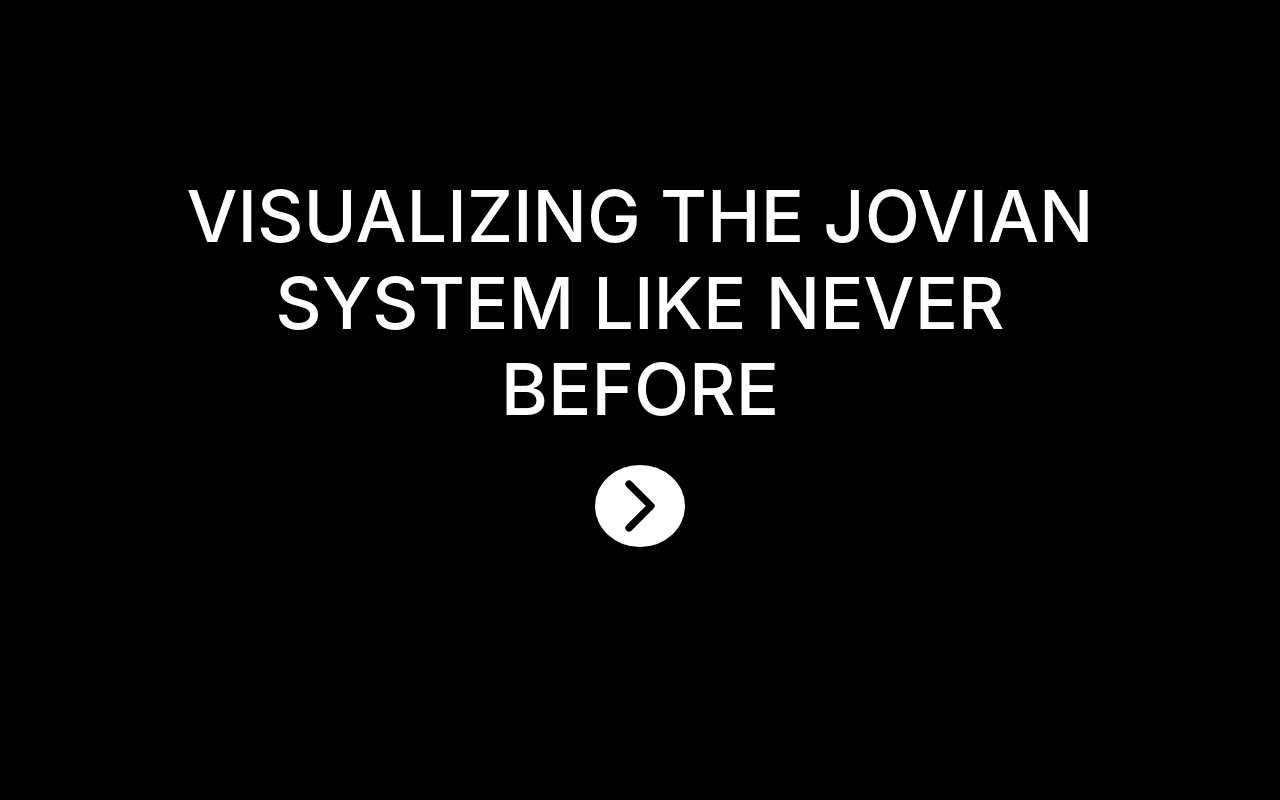
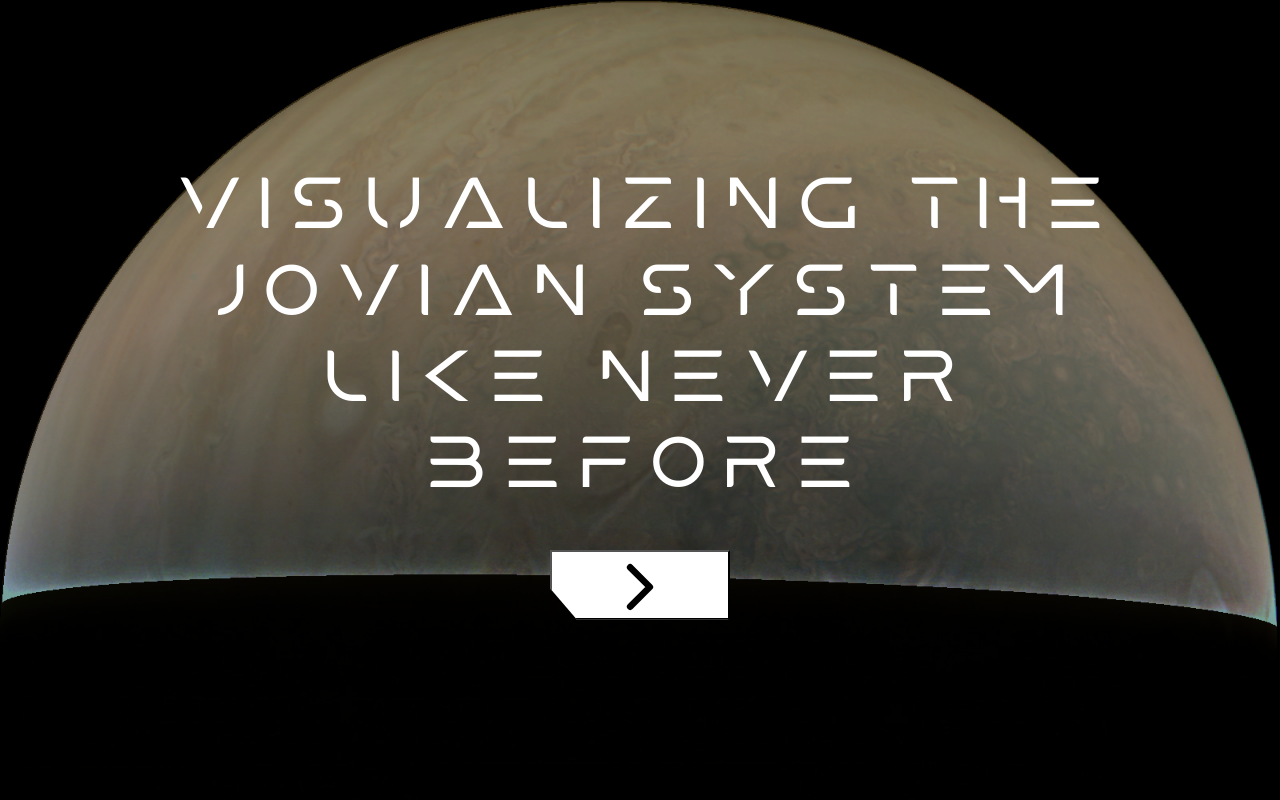
Before and after one commit to Adro312/Jovian_System, a Django app: page / in a window 1280 px wide. Run offline with Django 3.2, Linux system fonts and the light colour scheme; parts of the project's set-up code (start-up, migrations or seed data) failed here and were passed over.

Commit message:
landingPage

```diff
--- a/JovianApp/static/css/styles.css
+++ b/JovianApp/static/css/styles.css
@@ -1,24 +1,57 @@
-body {
-    background-color: black !important;
+* {
+    box-sizing: border-box;
+    margin:0px;
+    padding:0px;
+  }
+
+@font-face{
+    font-family: 'Mars';
+    src: url(../assets/Mars.ttf);
 }
 
-.container {
-    height: 90vh;
+body {
+    background-color: white !important;
+
+}
+
+.img-bg
+{
+    background-image: url(../img/V01-Final.png);
+    background-size: cover;
+}
+
+.lpage {
+    height: 100vh;
     display: flex;
     justify-content: center;
     align-items: center;
     flex-direction: column;
 }
+.container {
+    height: 85vh;
+    display: flex;
+    align-items: center;
+    flex-direction: column;
+}
 
-h1 {
+.lheading {
     width: 88% !important;
-    font-family: 'Montserrat', sans-serif;
+    font-family: 'Mars' !important;
     font-size: 4.5em !important;
     color: white !important;
     text-align: center;
 }
 
-.btn_our {
+.heading
+{
+    width: 88% !important;
+    font-family: 'Mars' !important;
+    font-size: 4.5em !important;
+    color: black !important;
+    text-align: center;
+}
+
+/* .btn_our {
     background-color: white;
     border: none;
     width: 90px;
@@ -28,7 +61,77 @@ h1 {
     justify-content: center !important;
     align-items: center !important;
 }
+ */
+.icono {
+    font-size: 70px !important;
+    color:black;
+}
 
-.icono {
-    font-size: 80px !important;
-}
+.btn_our {
+    width: 180px;
+    height: 70px;
+    text-align: center;
+    clip-path: polygon(0 0, 100% 0, 100% 100%, 15% 100%, 0% 55%);
+    background-color: white;
+    transition: .3s;
+  }
+
+  .btn_our:hover
+  {
+    transform: translateX(50px);
+    cursor: pointer;
+  }
+
+ nav
+ {
+    display: flex !important;
+    flex-direction: row !important;
+    justify-content: space-evenly !important;
+    background-color: white;
+    height: 15vh;
+    align-items:center;
+
+ }
+
+ .button {
+     height: 35px;
+    width: 120px;
+    text-align: center;
+    clip-path: polygon(0 0, 100% 0, 100% 100%, 15% 100%, 0% 55%);
+    text-decoration: none;
+    color:black;
+    background-color: black;
+  }
+  .button:hover
+  {
+    color:black;
+    cursor: pointer;
+  }
+
+.button:after {
+    clip-path: polygon(0 0, 100% 0, 100% 100%, 15% 100%, 0% 55%);
+    display: inline-block;
+    margin-inline: 3px;
+    margin-top: 3px;
+    background-color:white;
+    height: 29px;
+    width: 114px;
+  }
+  .b1:after{content:"Gallery"}
+  .b2:after{content:"How to"}
+  .b3:after{content:"Process"}
+
+  .gallery
+  {
+    display: flex;
+    flex-direction: column;
+    justify-content: center;
+    align-items: center;
+  }
+
+  .grid
+  {
+    display: grid;
+    grid-template-columns: 1fr 1fr 1fr;
+    gap: 60px;
+  }
--- a/JovianApp/static/js/app.js
+++ b/JovianApp/static/js/app.js
@@ -3,7 +3,7 @@ let str = text.innerHTML;
 
 text.innerHTML = "";
 
-let speed = 20;
+let speed = 60;
 let i = 0;
 
 function typeWriter() {
--- a/JovianApp/templates/pages/index.html
+++ b/JovianApp/templates/pages/index.html
@@ -4,8 +4,8 @@
 
 {% block contenido %}
     <!-- Aqui va a ir todo el contenido -->
-    <div class="container">
-      <h1 id="text-box">
+    <div class="img-bg lpage">
+      <h1 class="lheading" id="text-box">
         VISUALIZING THE JOVIAN SYSTEM LIKE NEVER BEFORE
       </h1>
       <br>
```
Also changed, not shown: JovianApp/templates/pages/galery.html (+22 -8 lines), JovianApp/static/assets/Mars Bold.otf (added), JovianApp/static/assets/Mars Bold.ttf (added), JovianApp/static/assets/Mars Thin.otf (added), JovianApp/static/assets/Mars Thin.ttf (added), JovianApp/static/assets/Mars.otf (added), JovianApp/static/assets/Mars.ttf (added), JovianApp/static/img/V01-Final.png (added), JovianApp/static/img/V01-green.png (added), 1 other file.
